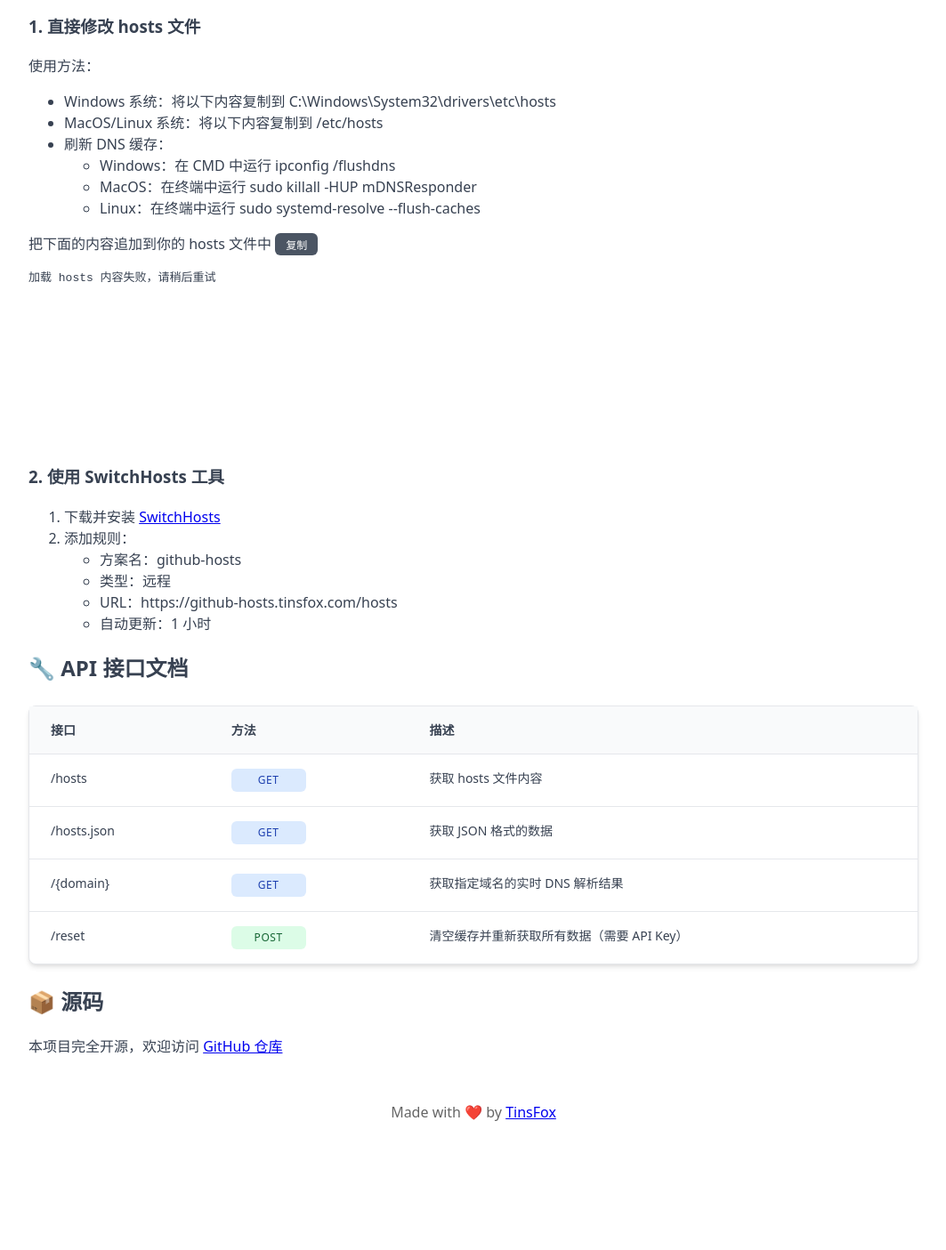
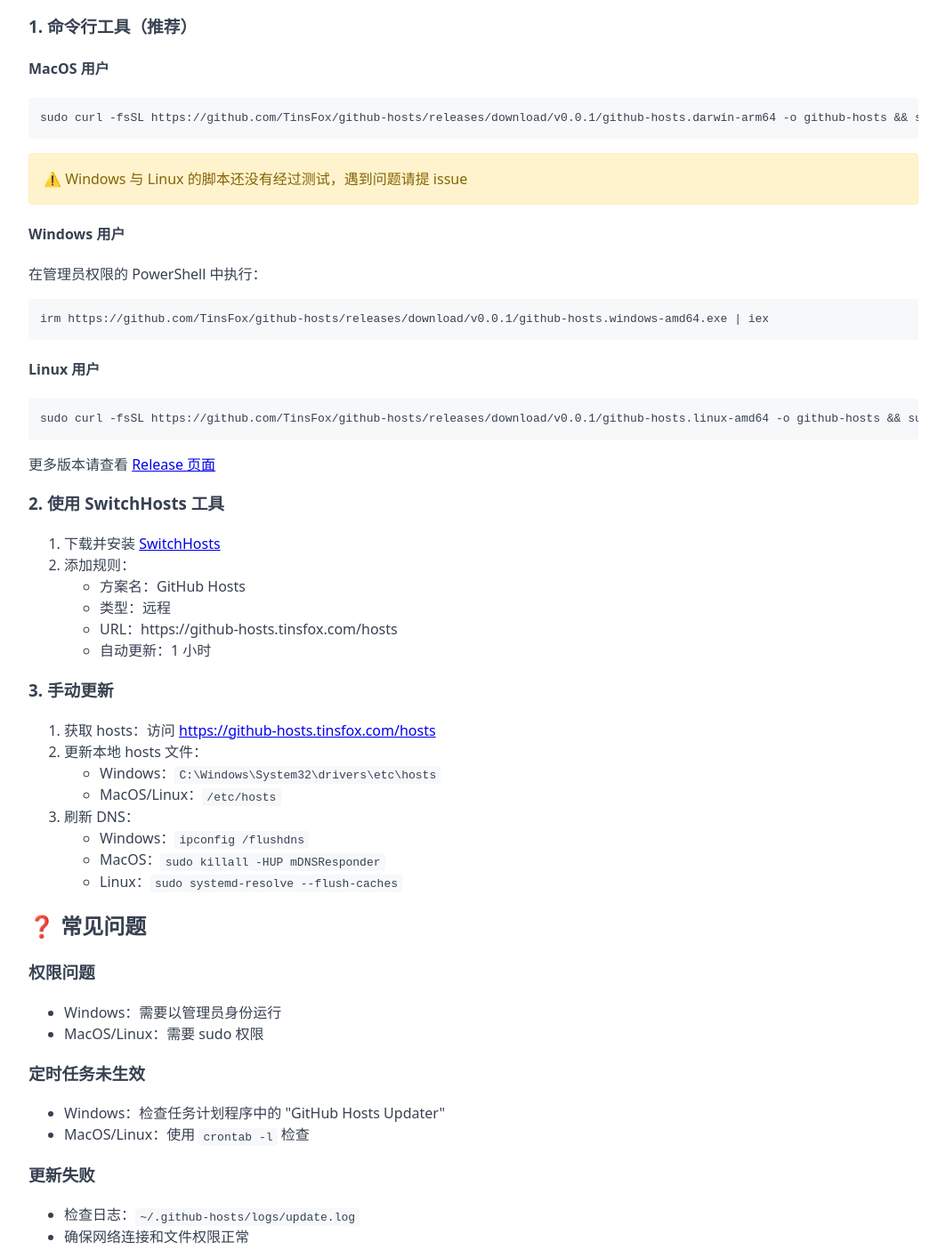
Before and after one commit to wisnotuu/github-hosts, a website: page public/index.html in a window 1280 px wide. Shown: the part 780-2185 px from the top of the page at 89% size, without its empty margins (108-1171 px from the left). Before the commit the page ends 2078 px from the top, so only its background shows below. Drawn offline with Linux system fonts and the light colour scheme; no server answers.

Commit message:
docs: update doc

```diff
--- a/public/index.css
+++ b/public/index.css
@@ -294,3 +294,29 @@
   height: 200px;
   overflow-y: auto;
 }
+
+.important-note {
+  background-color: #fff3cd;
+  border: 1px solid #ffeeba;
+  padding: 1rem;
+  margin: 1rem 0;
+  border-radius: 4px;
+}
+
+.important-note p {
+  margin: 0;
+  color: #856404;
+}
+
+code {
+  background-color: #f6f8fa;
+  padding: 0.2em 0.4em;
+  border-radius: 3px;
+  font-family: monospace;
+}
+
+pre code {
+  display: block;
+  padding: 1em;
+  overflow-x: auto;
+}
--- a/public/index.html
+++ b/public/index.html
@@ -60,34 +60,73 @@
   </ul>
 
   <h2>💻 使用方法</h2>
-  <h3>1. 直接修改 hosts 文件</h3>
-  <p>使用方法：</p>
-  <ul>
-    <li>Windows 系统：将以下内容复制到 C:\Windows\System32\drivers\etc\hosts</li>
-    <li>MacOS/Linux 系统：将以下内容复制到 /etc/hosts</li>
-    <li>刷新 DNS 缓存：
-      <ul>
-        <li>Windows：在 CMD 中运行 ipconfig /flushdns</li>
-        <li>MacOS：在终端中运行 sudo killall -HUP mDNSResponder</li>
-        <li>Linux：在终端中运行 sudo systemd-resolve --flush-caches</li>
-      </ul>
-    </li>
-  </ul>
-  <p>把下面的内容追加到你的 hosts 文件中 <button class="copy-btn">复制</button></p>
-  <pre id="hosts">正在加载 hosts 内容...</pre>
+  <h3>1. 命令行工具（推荐）</h3>
+
+  <h4>MacOS 用户</h4>
+  <pre><code class="language-bash">sudo curl -fsSL https://github.com/TinsFox/github-hosts/releases/download/v0.0.1/github-hosts.darwin-arm64 -o github-hosts && sudo chmod +x ./github-hosts && ./github-hosts</code></pre>
+
+  <div class="important-note">
+    <p>⚠️ Windows 与 Linux 的脚本还没有经过测试，遇到问题请提 issue</p>
+  </div>
+
+  <h4>Windows 用户</h4>
+  <p>在管理员权限的 PowerShell 中执行：</p>
+  <pre><code class="language-powershell">irm https://github.com/TinsFox/github-hosts/releases/download/v0.0.1/github-hosts.windows-amd64.exe | iex</code></pre>
+
+  <h4>Linux 用户</h4>
+  <pre><code class="language-bash">sudo curl -fsSL https://github.com/TinsFox/github-hosts/releases/download/v0.0.1/github-hosts.linux-amd64 -o github-hosts && sudo chmod +x ./github-hosts && ./github-hosts</code></pre>
+
+  <p>更多版本请查看 <a href="https://github.com/TinsFox/github-hosts/releases">Release 页面</a></p>
 
   <h3>2. 使用 SwitchHosts 工具</h3>
   <ol>
     <li>下载并安装 <a href="https://github.com/oldj/SwitchHosts">SwitchHosts</a></li>
     <li>添加规则：
       <ul>
-        <li>方案名：github-hosts</li>
+        <li>方案名：GitHub Hosts</li>
         <li>类型：远程</li>
         <li>URL：<span id="switchHostsUrl">https://github-hosts.tinsfox.com/hosts</span></li>
         <li>自动更新：1 小时</li>
       </ul>
     </li>
   </ol>
+
+  <h3>3. 手动更新</h3>
+  <ol>
+    <li>获取 hosts：访问 <a href="https://github-hosts.tinsfox.com/hosts">https://github-hosts.tinsfox.com/hosts</a></li>
+    <li>更新本地 hosts 文件：
+      <ul>
+        <li>Windows：<code>C:\Windows\System32\drivers\etc\hosts</code></li>
+        <li>MacOS/Linux：<code>/etc/hosts</code></li>
+      </ul>
+    </li>
+    <li>刷新 DNS：
+      <ul>
+        <li>Windows：<code>ipconfig /flushdns</code></li>
+        <li>MacOS：<code>sudo killall -HUP mDNSResponder</code></li>
+        <li>Linux：<code>sudo systemd-resolve --flush-caches</code></li>
+      </ul>
+    </li>
+  </ol>
+
+  <h2>❓ 常见问题</h2>
+  <h3>权限问题</h3>
+  <ul>
+    <li>Windows：需要以管理员身份运行</li>
+    <li>MacOS/Linux：需要 sudo 权限</li>
+  </ul>
+
+  <h3>定时任务未生效</h3>
+  <ul>
+    <li>Windows：检查任务计划程序中的 "GitHub Hosts Updater"</li>
+    <li>MacOS/Linux：使用 <code>crontab -l</code> 检查</li>
+  </ul>
+
+  <h3>更新失败</h3>
+  <ul>
+    <li>检查日志：<code>~/.github-hosts/logs/update.log</code></li>
+    <li>确保网络连接和文件权限正常</li>
+  </ul>
 
   <h2>🔧 API 接口文档</h2>
   <table class="api-table">
```
Also changed, not shown: README.md.
